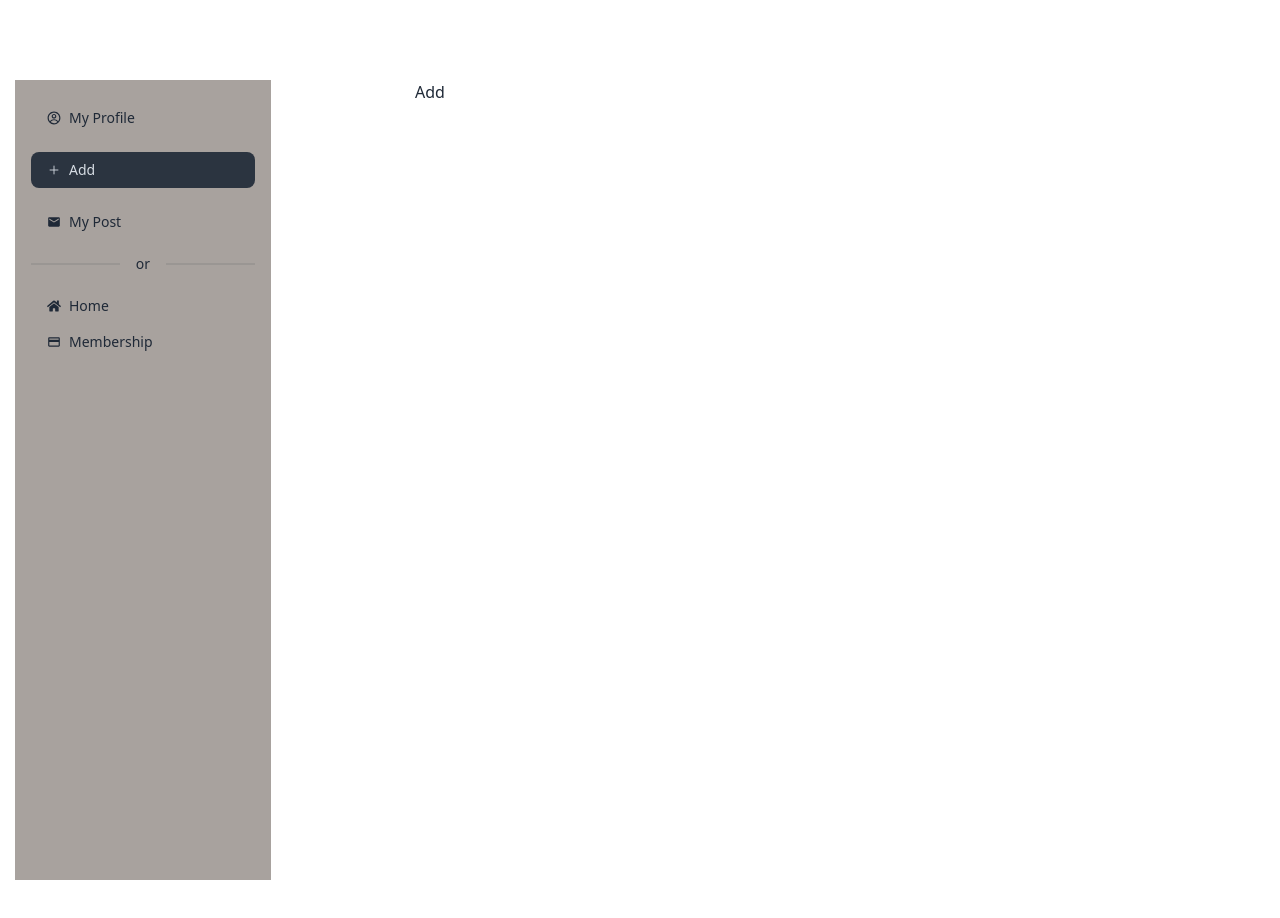
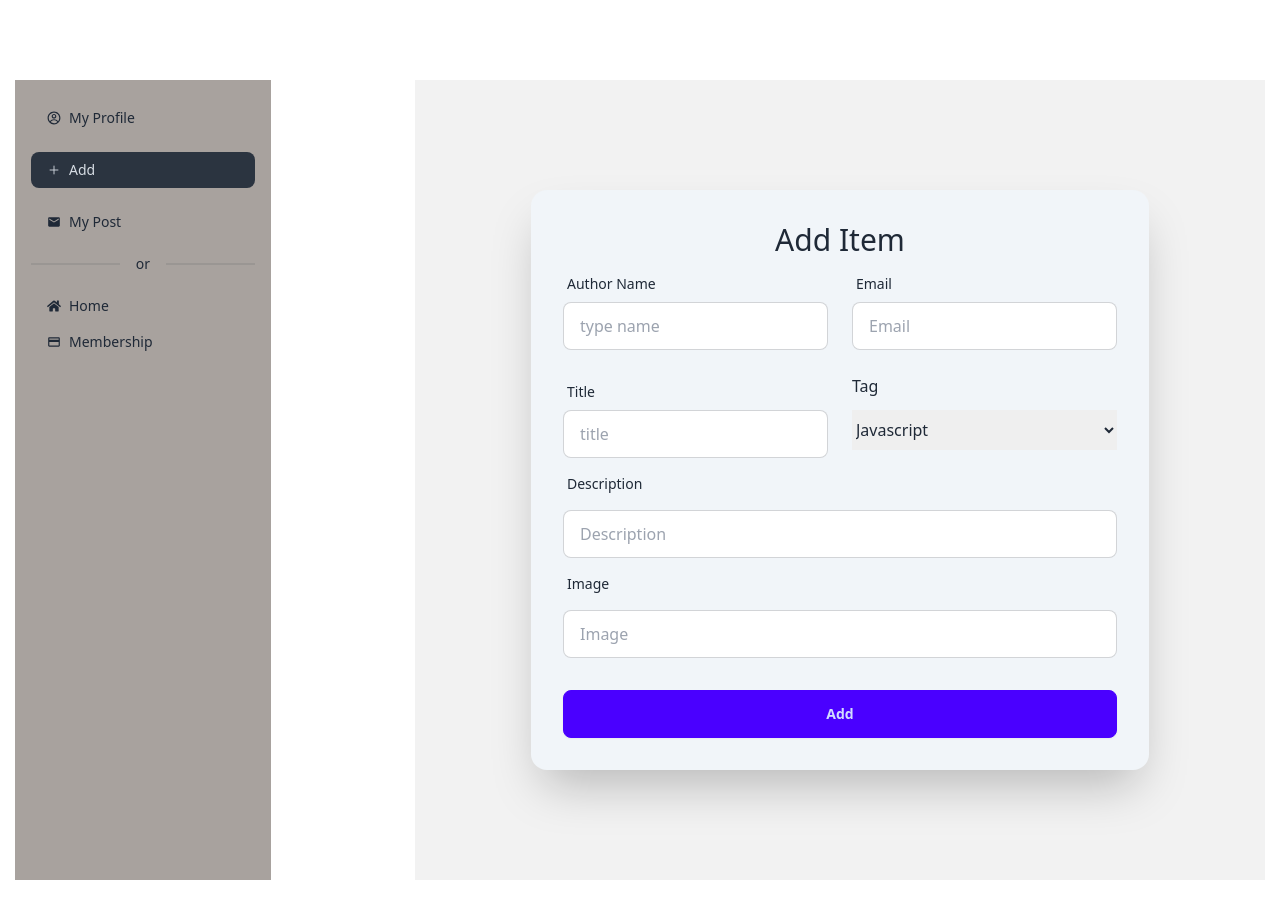
Before and after one commit to Abu-Bokkor-Siddik/leaner-flow-client, a React (Vite) app: page /dashboard/add in a window 1280 px wide. Shown: the top 918 px of the page. Built offline with nearby package versions, Linux system fonts and the light colour scheme; no server answers.

Commit message:
added profile and addItem

```diff
--- a/src/auth/AuthProvidev.jsx
+++ b/src/auth/AuthProvidev.jsx
@@ -56,7 +56,7 @@ useEffect(()=>{
     }
 },[])
 
-    const info= {user,signs,logout,logins,profile,google}
+    const info= {user,signs,logout,logins,profile,google,loading}
   return (
     <AuthContex.Provider value={info}>
            {children}
--- a/src/user/Add.jsx
+++ b/src/user/Add.jsx
@@ -1,8 +1,133 @@
+import { useContext } from "react"
+import { AuthContex } from "../auth/AuthProvidev"
+import useAxiosP from "../hooks/useAxiosP"
 
 
 const Add = () => {
+  const {user}=useContext(AuthContex)
+  const axiosp = useAxiosP();
+  const fromvaluess = (e)=>{
+    e.preventDefault()
+    const name = e.target.name.value
+    const email = e.target.email.value
+    const title = e.target.title.value
+    const cars = e.target.cars.value
+    const description = e.target.description.value
+    const image = e.target.image.value
+  const CardItem = {
+    name:name,
+    email:email,
+    title:title,
+    tag:cars,
+    description:description,
+    image:image,
+    date:new Date().toLocaleString(),
+    upvote:0,
+    downvote:0
+
+  }
+     axiosp.post('/card',CardItem)
+     .then(res=>{
+      console.log(res.data,'here is post data')
+     })
+console.log()
+  }
   return (
-    <div>Add</div>
+    <div>
+    <div className="hero min-h-screen bg-base-200">
+        <div className="hero-content flex-col ">
+          <div className="card flex-shrink-0  shadow-2xl bg-slate-100 w-auto ">
+            <form  onSubmit={fromvaluess} className="card-body ">
+              <p className="text-center text-3xl">Add Item</p>
+
+              <div className="grid grid-cols-2 w-auto gap-6 ">
+                <div className="form-control">
+                  <label className="label">
+                    <span className="label-text">Author Name</span>
+                  </label>
+                  <input
+                    name="name"
+                    type="text"
+                    placeholder="type name"
+                    className="input input-bordered"
+                    defaultValue={user?.displayName}
+                    required
+                  />
+                </div>
+                <div className="form-control">
+                  <label className="label">
+                    <span className="label-text">Email</span>
+                  </label>
+                  <input
+                  defaultValue={user?.email}
+                    name="email"
+                    type="email"
+                    placeholder="Email"
+                    className="input input-bordered"
+                    readOnly
+                  />
+                </div>
+                <div className="form-control">
+                  <label className="label">
+                    <span className="label-text">Title</span>
+                  </label>
+                  <input
+                    name="title"
+                    type="text"
+                    placeholder="title"
+                    className="input input-bordered"
+                    required
+                  />
+                </div>
+
+                <div className="form-control ">
+                  <label className="h-9 ">Tag</label>
+                  <select className="h-10" name="cars" id="cars">
+                    <option value="javascript">Javascript</option>
+                    <option value="english">English</option>
+                    <option value="bkash">Bkash</option>
+                    <option value="chat gpt">Chat gpt</option>
+
+                  </select>
+                </div>
+              </div>
+
+              <label className="label">
+                <span className="label-text">Description</span>
+              </label>
+              <input
+                name="description"
+                type="text"
+                placeholder="Description"
+                className="input input-bordered"
+                required
+              />
+
+
+
+
+
+              <label className="label">
+                <span className="label-text">Image</span>
+              </label>
+              <input
+                name="image"
+                type="text"
+                placeholder="Image"
+                className="input input-bordered"
+                defaultValue={user?.photoURL}
+                required
+              />
+
+
+              <div className="form-control mt-6">
+                <button className="btn btn-primary">Add</button>
+              </div>
+            </form>
+          </div>
+        </div>
+      </div>
+    </div>
   )
 }
 
--- a/src/user/Myprofile.jsx
+++ b/src/user/Myprofile.jsx
@@ -8,10 +8,10 @@ const Myprofile = () => {
     console.log(data?.email)
   return (
     <div>
-    <div className="card w-80 bg-base-100 flex justify-center items-center shadow-xl">
+    <div className="card w-96 bg-base-100 flex justify-center items-center shadow-xl">
 
     <div className="avatar ">
-    {data?.badge==='bronze'&&<LuBadgeCheck></LuBadgeCheck>}
+    {data?.badge==='bronze'&&<LuBadgeCheck className="text-orange-950 rounded w-5 h-5"></LuBadgeCheck>}
     <div className="w-24 rounded-full ring ring-primary ring-offset-base-100 ring-offset-2">
       <img src={data?.image} />
     </div>
@@ -23,7 +23,7 @@ const Myprofile = () => {
 
   <div className="card-body">
     <h2 className="card-title">Name : {data?.name}</h2>
-    <p>Email : {data?.email}</p>
+    <p className="flex">Email : {data?.email}</p>
     <div className="card-actions justify-end">
       <button className="btn mx-auto my-4 btn-sm btn-primary">Profile</button>
     </div>
```
Also changed, not shown: public/card.json (+4 -4 lines).
